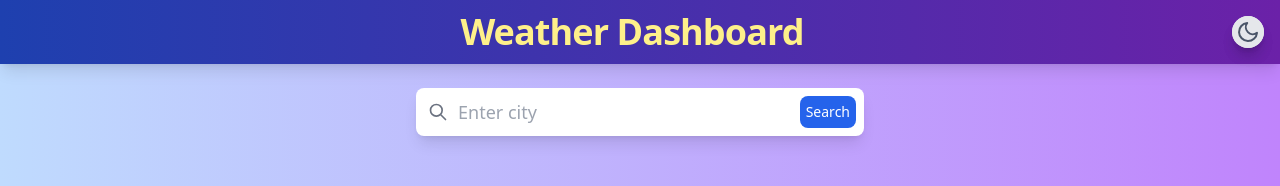
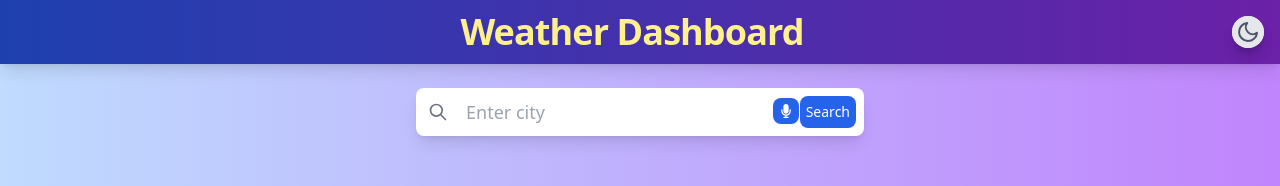
Before and after one commit to vardhan12178/weather, a React (Create React App) app: page / in a window 1280 px wide. Shown: the top 186 px of the page. Built offline with nearby package versions, Linux system fonts and the light colour scheme; no server answers.

Commit message:
Added voice search

```diff
--- a/src/App.js
+++ b/src/App.js
@@ -13,6 +13,11 @@ const App = () => {
   const [location, setLocation] = useState('');
   const [coordinates, setCoordinates] = useState({ lat: null, lon: null });
   const [error, setError] = useState('');
+
+  const clearLocationData = () => {
+    setCoordinates({ lat: null, lon: null });
+    setWeatherData(null);
+  };
 
   useEffect(() => {
     const fetchWeatherByLocation = async (lat, lon) => {
@@ -54,6 +59,8 @@ const App = () => {
   }, [location]);
 
   useEffect(() => {
+    clearLocationData(); // Clear previous location data on component mount
+
     if (navigator.geolocation) {
       navigator.geolocation.getCurrentPosition(
         (position) => {
@@ -70,7 +77,7 @@ const App = () => {
     } else {
       setError('Geolocation is not supported by this browser.');
     }
-  }, []);
+  }, []); // Empty dependency array ensures this runs only once on mount
 
   return (
     <div className="flex flex-col min-h-screen bg-gradient-to-r from-blue-200 to-purple-400 dark:from-black dark:to-black">
--- a/src/components/Header.js
+++ b/src/components/Header.js
@@ -1,5 +1,6 @@
 import { useState } from 'react';
 import DarkModeToggle from './DarkModeToggle';
+import VoiceSearch from './VoiceSearch';
 
 const Header = ({ setLocation, toggleDarkMode, darkMode }) => {
   const [input, setInput] = useState('');
@@ -28,19 +29,25 @@ const Header = ({ setLocation, toggleDarkMode, darkMode }) => {
       </nav>
       <div className="mt-6 flex justify-center px-4 sm:px-0">
         <form onSubmit={handleSubmit} className="relative w-full max-w-md">
+          <div className="relative flex items-center">
             <input
               type="text"
               value={input}
               onChange={(e) => setInput(e.target.value)}
               placeholder="Enter city"
-            className="w-full p-2 pl-10 pr-20 text-sm sm:text-lg rounded-lg shadow-lg border-2 border-transparent focus:outline-none focus:ring-2 focus:ring-blue-500 dark:bg-gray-700 dark:text-white bg-white text-gray-800"
+              className="w-full p-2 pl-12 pr-20 text-sm sm:text-lg rounded-lg shadow-lg border-2 border-transparent focus:outline-none focus:ring-2 focus:ring-blue-500 dark:bg-gray-700 dark:text-white bg-white text-gray-800"
             />
+            <div className="absolute mt-1 right-14 top-1/2 transform -translate-y-1/2">
+              <VoiceSearch setLocation={setLocation} />
+            </div>
             <button
               type="submit"
               className="absolute top-1/2 right-2 transform -translate-y-1/2 p-1.5 text-xs sm:text-sm bg-blue-600 text-white rounded-lg hover:bg-blue-700 focus:ring-2 focus:ring-blue-500 focus:outline-none transition-colors dark:bg-gray-900 dark:hover:bg-gray-500 dark:focus:ring-2 dark:focus:ring-gray-500 dark:focus:outline-none"
+              style={{ top: '50%' }}
             >
               Search
             </button>
+          </div>
           <div className="absolute inset-y-0 left-0 flex items-center pl-3 pointer-events-none">
             <svg
               className="w-5 h-5 text-gray-500 dark:text-gray-300"
--- /dev/null
+++ b/src/components/VoiceSearch.js
@@ -0,0 +1,46 @@
+import { useState } from 'react';
+import { FaMicrophone } from 'react-icons/fa';
+
+const VoiceSearch = ({ setLocation }) => {
+  const [isListening, setIsListening] = useState(false);
+
+  const handleVoiceSearch = () => {
+    const recognition = new window.webkitSpeechRecognition();
+    recognition.continuous = false;
+    recognition.interimResults = false;
+    recognition.lang = 'en-US';
+
+    recognition.onstart = () => {
+      setIsListening(true);
+    };
+
+    recognition.onend = () => {
+      setIsListening(false);
+    };
+
+    recognition.onerror = (event) => {
+      setIsListening(false);
+      console.error('Speech recognition error:', event.error);
+    };
+
+    recognition.onresult = (event) => {
+      const result = event.results[0][0].transcript;
+      setLocation(result);
+    };
+
+    recognition.start();
+  };
+
+  return (
+    <button
+      type="button"
+      onClick={handleVoiceSearch}
+      className={`p-1.5 text-xs sm:text-sm bg-blue-600 text-white rounded-lg hover:bg-blue-700 focus:ring-2 focus:ring-blue-500 focus:outline-none transition-colors dark:bg-gray-900 dark:hover:bg-gray-500 dark:focus:ring-2 dark:focus:ring-gray-500 dark:focus:outline-none ${isListening ? 'animate-pulse' : ''}`}
+      style={{ marginLeft: '-35px', zIndex: '1', position: 'relative', top: '-5px' }}
+    >
+      <FaMicrophone />
+    </button>
+  );
+};
+
+export default VoiceSearch;
--- a/src/components/WeatherRecommendations.js
+++ b/src/components/WeatherRecommendations.js
@@ -1,7 +1,25 @@
+import { useEffect, useState } from 'react';
+import getTimeAtLocation from './getTimeAtLocation';
 import { WiDaySunny, WiSnow, WiCloudy, WiThunderstorm, WiThermometer, WiUmbrella } from 'weather-icons-react';
 
 const WeatherRecommendations = ({ weatherData }) => {
-  const getRecommendations = (weather) => {
+  const [timeOfDay, setTimeOfDay] = useState(null);
+  const timezoneApiKey = '9WIGB6WMZB3M'; // Your TimezoneDB API key
+
+  useEffect(() => {
+    const fetchTimeOfDay = async () => {
+      const { lat, lon } = weatherData.coord;
+      const data = await getTimeAtLocation(lat, lon, timezoneApiKey);
+      if (data) {
+        const currentTime = new Date(data.timestamp * 1000);
+        setTimeOfDay(currentTime.getHours());
+      }
+    };
+
+    fetchTimeOfDay();
+  }, [weatherData]);
+
+  const getRecommendations = (weather, timeOfDay) => {
     const { main, weather: weatherDetails } = weather;
     const condition = weatherDetails[0].main;
     const temp = main.temp;
@@ -20,9 +38,15 @@ const WeatherRecommendations = ({ weatherData }) => {
     }
 
     if (temp > 30) {
+      if (timeOfDay >= 18 || timeOfDay < 6) { // If it's night time
+        return { message: "It's very hot outside. Try to stay cool indoors!", icon: <WiThermometer size={48} color="#FFF" /> };
+      }
       return { message: "It's very hot outside. Stay hydrated and avoid direct sunlight!", icon: <WiThermometer size={48} color="#FFF" /> };
     }
     if (temp > 25) {
+      if (timeOfDay >= 18 || timeOfDay < 6) { // If it's night time
+        return { message: "It's a warm night. Enjoy the evening breeze!", icon: <WiDaySunny size={48} color="#FFF" /> };
+      }
       return { message: "It's a great day for the beach!", icon: <WiDaySunny size={48} color="#FFF" /> };
     }
     if (temp < 0) {
@@ -32,7 +56,7 @@ const WeatherRecommendations = ({ weatherData }) => {
     return { message: "It's a nice day for a walk!", icon: <WiDaySunny size={48} color="#FFF" /> };
   };
 
-  const recommendation = getRecommendations(weatherData);
+  const recommendation = getRecommendations(weatherData, timeOfDay);
 
   return (
     <div className="bg-gradient-to-r mb-4 from-green-500 to-teal-600 dark:from-gray-800 dark:to-gray-700 p-3 mt-4 rounded-xl shadow-lg text-center text-white">
--- /dev/null
+++ b/src/components/getTimeAtLocation.js
@@ -0,0 +1,21 @@
+import axios from 'axios';
+
+const getTimeAtLocation = async (lat, lon, apiKey) => {
+  try {
+    const response = await axios.get(`https://api.timezonedb.com/v2.1/get-time-zone`, {
+      params: {
+        key: apiKey,
+        format: 'json',
+        by: 'position',
+        lat,
+        lng: lon,
+      },
+    });
+    return response.data;
+  } catch (error) {
+    console.error('Error fetching time zone data:', error);
+    return null;
+  }
+};
+
+export default getTimeAtLocation;
```
Lines whose indentation alone changed are shown as unchanged.
